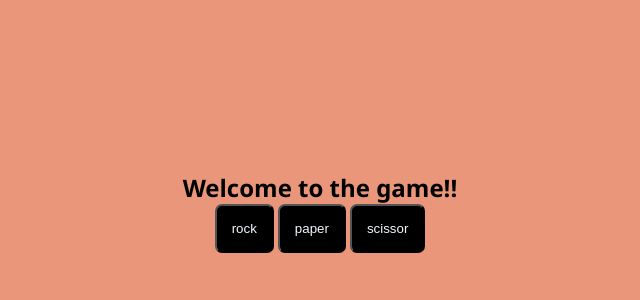
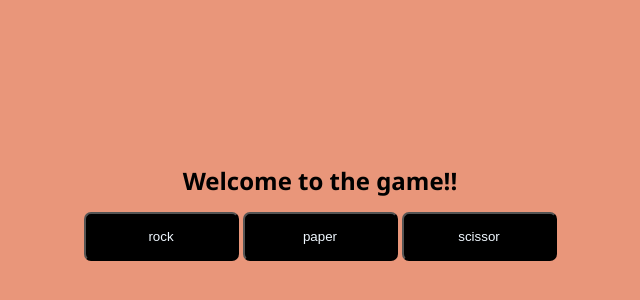
Before and after one commit to Heisen47/JS_projects, a plain HTML site: page rock-paper-scissor/index.html in a window 1280 px wide. Shown: the part 188-488 px from the top of the page, without its empty margins (320-960 px from the left). Drawn offline with Linux system fonts and the light colour scheme.

Commit message:
Update style.css
instead of individually styling the buttons , i styled it all together using the button parent tag and removed input tag styling

```diff
--- a/rock-paper-scissor/style.css
+++ b/rock-paper-scissor/style.css
@@ -5,6 +5,7 @@
 
 .heading{
     font-family: 'Segoe UI', Tahoma, Geneva, Verdana, sans-serif;
+    padding-bottom: 15px;
 
 }
 
@@ -28,17 +29,14 @@ body{
     box-shadow: 0 0 5px;
 }
 
-.input{
-    padding: 10px;
-    margin: 8px;
-}
-
+/*
 .rock{
     padding: 15px;
     border-radius: 7px;
     cursor: pointer;
     background: #000;
     color: aliceblue;
+    width: 55px;
 }
 .paper{
     padding: 15px;
@@ -53,6 +51,16 @@ body{
     cursor: pointer;
     background: #000;
     color: aliceblue;
+} */
+
+button{
+    width: 155px;
+    padding: 15px;
+    size: 25px;
+    cursor: pointer;
+    border-radius: 7px;
+    background: #000;
+    color: aliceblue;
 }
 
 button:hover{
```
